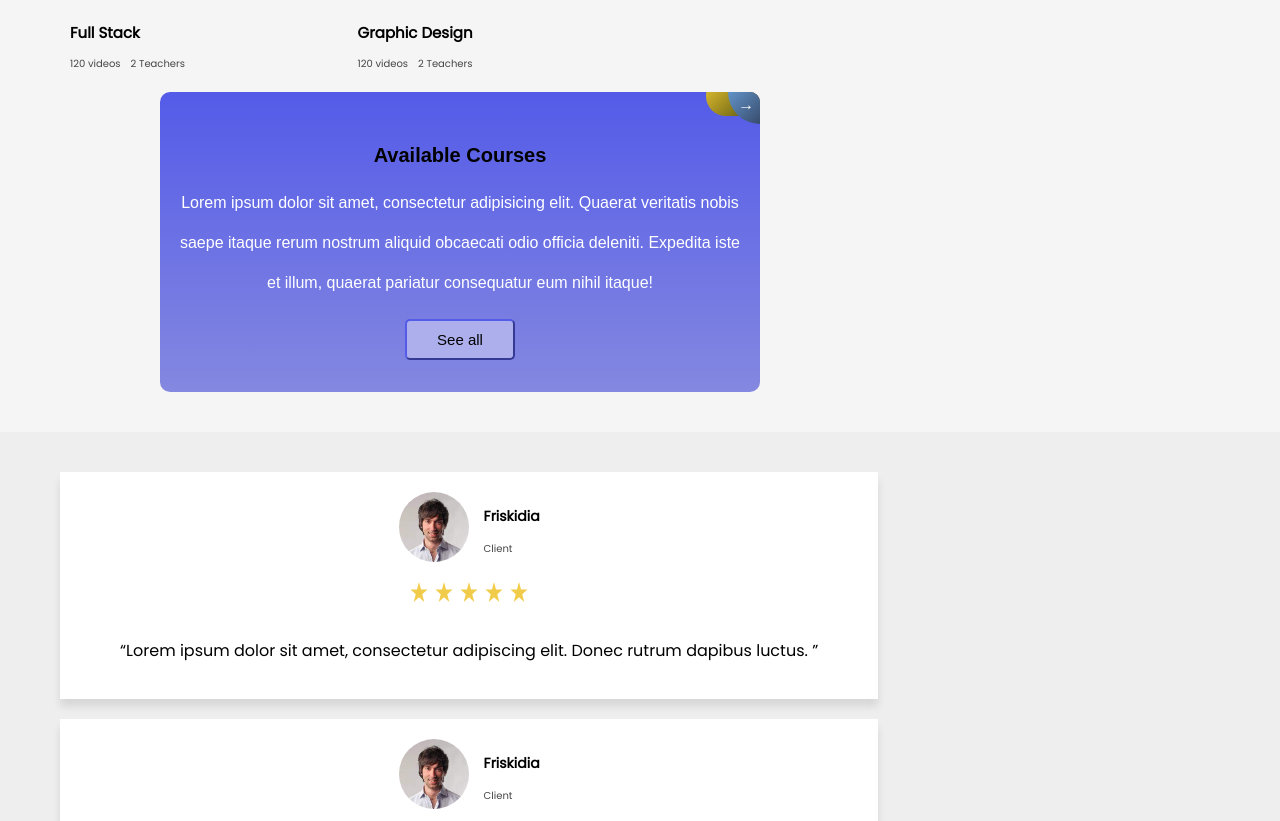
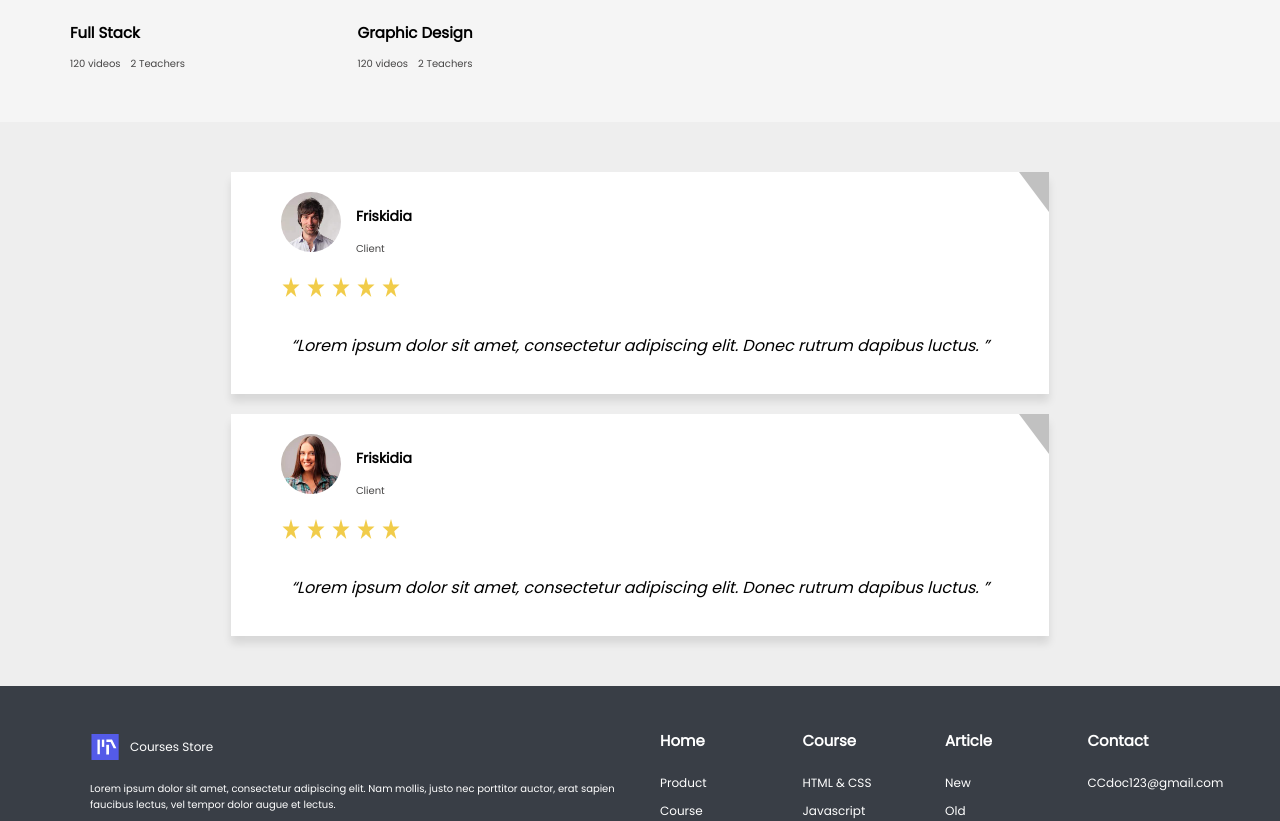
Before and after one commit to shahdKhawaldeh1/Courses-Store, a React (Create React App) app: page / in a window 1280 px wide. Shown: the part 1275-2096 px from the top of the page. Built offline with nearby package versions, Linux system fonts and the light colour scheme; a web font is replaced by a local one.

Commit message:
first commit

```diff
--- a/src/components/Home/Home.jsx
+++ b/src/components/Home/Home.jsx
@@ -6,6 +6,7 @@ import course3 from "../../assets/images/course3.png";
 import course4 from "../../assets/images/course4.png";
 import about from "../../assets/images/about.png";
 import user1 from "../../assets/users/user1.png";
+import user2 from "../../assets/users/user2.png"
 
 export const Home = () => {
   return (
@@ -219,7 +220,7 @@ export const Home = () => {
 
             <div className="testimonial">
               <div className="user-info">
-                <img className="user-img" alt="user image" src={user1} />
+                <img className="user-img" alt="user image" src={user2} />
                 <div className="user-data">
                   <h3 className="user-name">Friskidia</h3>
                   <span> Client</span>
--- a/src/components/Home/styles.css
+++ b/src/components/Home/styles.css
@@ -168,7 +168,7 @@ gap:20px;
   display: flex;
   flex-direction: column;
   flex-wrap: wrap;
-  width:600px;
+  width:350px;
   text-align: center;
   margin-left: 100px;
 
@@ -263,53 +263,95 @@ gap:20px;
   color: #ffffff;
 }
 /* testimonials section*/
-.testimonials{
-  padding: 40px 0;
-}
-.testimonials .row{
-gap:20px;
+.testimonials {
+  padding: 50px 0;
 }
 
-.testimonial{
+
+.testimonials .row {
+  gap: 20px;
+  display: flex;
+  justify-content: center;
+}
+
+.testimonial {
   display: flex;
   flex-direction: column;
-  gap:20px;
-  align-items: center;
+  gap: 20px;
+  align-items: flex-start;
   box-shadow: 0px 8.237px 8.237px 0px rgba(0, 0, 0, 0.10);
   background-color: #fff;
-  padding:20px;
-  width:calc(100% - 20px) / 2;
-}
-.user-info{
-  display:flex;
-  gap:15px;
-  flex-wrap: wrap;
+  padding: 20px;
+  width: calc(100% - 20px) / 3; /* Adjust the width as needed */
+  position: relative;
+  transition: transform 0.3s ease-in-out, box-shadow 0.3s ease-in-out;
 }
 
-.user-data{
-  display:flex;
+.testimonial:hover {
+  transform: translate(-10px, -10px);
+  box-shadow: 10px 10px 20px 0px rgba(0, 0, 0, 0.2);
+}
+
+.testimonial:after {
+  content: '';
+  width: 0;
+  height: 0;
+  border-top: 40px solid rgb(193, 193, 193);
+  border-left: 30px solid transparent;
+  position: absolute;
+  top: 0;
+  right: 0;
+}
+
+.user-info {
+  display: flex;
+  gap: 15px;
+  flex-wrap: wrap;
+  padding-left: 30px;
+}
+
+.user-data {
+  display: flex;
   flex-direction: column;
+}
 
+.user-name {
+  font-size: 14px;
 }
-.user-name{
-font-size: 14px;
-}
-.user-info span{
+
+.user-info span {
   color: #474646;
   font-size: 10px;
 }
-.user-img{
+
+.user-img {
   border-radius: 50%;
-  width: 70px;
-  height: 70px;
-  display:flex;
+  width: 60px; /* Adjust the width as needed */
+  height: 60px; /* Adjust the height as needed */
+  display: flex;
+  transition: transform 0.3s ease-in-out;
+}
+
+.testimonial:hover .user-img {
+  transform: scale(1.2);
+}
+
+.rating {
+  display: flex;
+  gap: 5px;
+  flex-wrap: wrap;
+  padding-left: 30px;
 
 }
-.rating{
-  display: flex;
-  gap:5px;
-  flex-wrap: wrap;
 
 
 
+blockquote {
+  text-align: left;
+  font-style: italic;
+
 }
+
+.testimonial:hover blockquote {
+  opacity: 1;
+}
```
